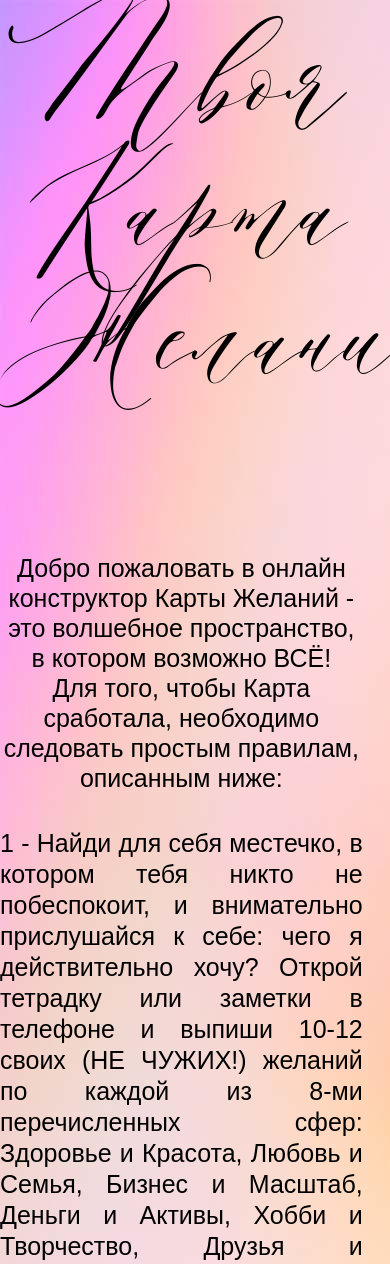
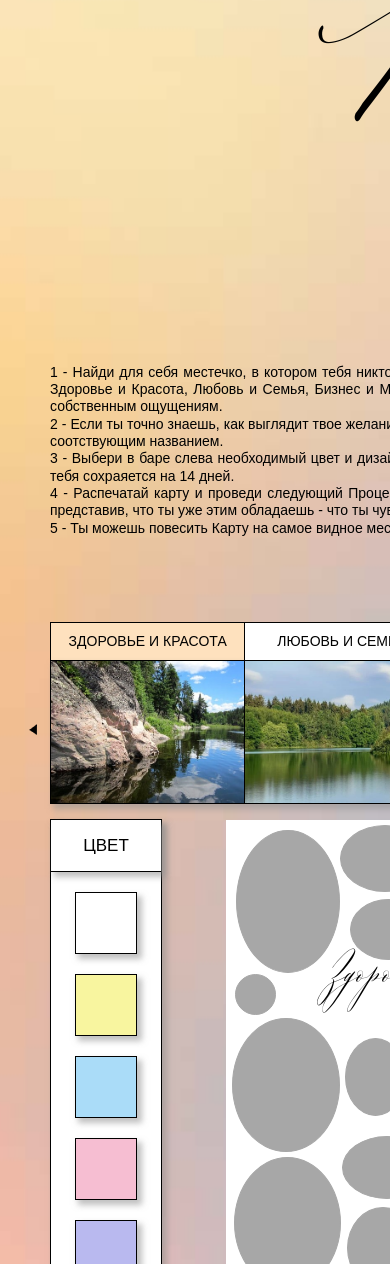
Before and after one commit to drummerrog/wishcard, a PHP site: page / in a window 390 px wide; the page is wider, and only the part inside the window is pictured. Shown: the top 1264 px of that part. Run offline with PHP 8.4, Linux system fonts and the light colour scheme.

Commit message:
fix: убрал смарт. и планшет, сделал резин. вёрстку

```diff
--- a/assets/css/media.css
+++ b/assets/css/media.css
@@ -862,7 +862,7 @@
   }
 }
 
-/* @media (max-width: 768px) and (min-width: 425px) {
+@media (max-width: 768px) and (min-width: 320px) {
   body {
     font-size: 14px;
     line-height: 1.2;
@@ -871,133 +871,135 @@
   }
 
   .container {
-    max-width: 700px;
+    width: 1750px;
     height: auto;
     margin: auto;
-  }
-
-  .info-title {
+    margin-left: 50px;
+    margin-right: 50px;
+  }
+
+  /* .info-title {
     font-size: 80px;
     margin: 30px 0 30px;
-  }
-
-  .info-description {
+  } */
+
+  /* .info-description {
     margin-top: 20px;
-  }
-
-  .tabs {
+  } */
+
+  /* .tabs {
     width: 100%;
     display: block;
     margin-right: 20px;
-  }
-
-  .tab-header {
+  } */
+
+  /* .tab-header {
     width: auto;
     border-right: none;
-  }
-
-  .tab-header__item {
+  } */
+
+  /* .tab-header__item {
     font-size: 12px;
     border-bottom: 1px solid #000;
-  }
-
-  .tab-header__item:before {
+  } */
+
+  /* .tab-header__item:before {
     content: none;
-  }
-
-  .tab-header__item-none {
+  } */
+
+  /* .tab-header__item-none {
     border-bottom: none;
-  }
-
-  .tab-header__item-none.active {
+  } */
+
+  /* .tab-header__item-none.active {
     border-bottom: 1px solid #000;
-  }
-
-  .tab-content {
+  } */
+
+  /* .tab-content {
     position: relative;
     top: 0;
     left: 0;
     border: none;
-  }
-
-  .form-label {
+  } */
+
+  /* .form-label {
     width: 75px !important;
-  }
-
-  .swiper {
+  } */
+
+  /* .swiper {
     border-right: 1px solid #000 !important;
-  }
-
-  .swiper-slide {
+  } */
+
+  /* .swiper-slide {
     width: 182.1px !important;
-  }
-
-  .swiper-button {
+  } */
+
+  /* .swiper-button {
     display: none;
-  }
-
-  .wishcard {
+  } */
+
+  /* .wishcard {
     padding-bottom: 222%;
-  }
-
-  .wishcard-wrapper {
+  } */
+
+  /* .wishcard-wrapper {
     width: 100%;
     max-width: 1215px;
     display: inline-flex;
     flex-direction: column;
-  }
-
-  .sidebar-tabs {
+  } */
+
+  /* .sidebar-tabs {
     max-width: 700px;
     width: 100%;
     height: auto;
     top: 920px;
-  }
-
-  .sidebar-tab {
+  } */
+
+  /* .sidebar-tab {
     height: 90px;
     display: flex;
     flex-direction: row;
     justify-content: space-around;
-  }
-
-  .sidebar-tab__color {
+  } */
+
+  /* .sidebar-tab__color {
     margin: 0;
-  }
-
-  .sidebar-tab__figure {
+  } */
+
+  /* .sidebar-tab__figure {
     margin-top: 0;
-  }
-
-  .figure {
+  } */
+
+  /* .figure {
     padding-bottom: 10px;
-  }
-
-  .oval-top {
+  } */
+
+  /* .oval-top {
     margin-bottom: 20px;
-  }
-
-  .oval-bottom {
+  } */
+
+  /* .oval-bottom {
     margin-bottom: -35px;
-  }
-
-  .sidebar-tab__size {
+  } */
+
+  /* .sidebar-tab__size {
     margin: 10px 0;
     width: 102px;
     height: 59px;
-  }
-
-  .sidebar-tabs_size {
+  } */
+
+  /* .sidebar-tabs_size {
     top: 920px;
     left: 0;
-  }
-
-  .sidebar-tabs__title {
+  } */
+
+  /* .sidebar-tabs__title {
     height: 35px;
     line-height: 2;
-  }
-
-  .sidebar-button {
+  } */
+
+  /* .sidebar-button {
     max-width: 660px;
     width: 90%;
     height: 126px;
@@ -1005,45 +1007,45 @@
     top: 920px;
     left: 0;
     padding: 0 20px 0 20px;
-  }
-
-  .download {
+  } */
+
+  /* .download {
     width: 100%;
     height: 60px;
     top: 1100px;
-  }
-
-  .button {
+  } */
+
+  /* .button {
     font-size: 36px;
     transform: rotate(90deg);
     position: absolute;
     top: -60px;
-  }
-
-  .sidebar-tabs__content {
+  } */
+
+  /* .sidebar-tabs__content {
     left: 0;
-  }
-
-  .sidebar-tabs__content.active {
+  } */
+
+  /* .sidebar-tabs__content.active {
     max-width: 700px;
     width: 100%;
     top: -1046px;
-  }
-
-  #ovalSmall {
+  } */
+
+  /* #ovalSmall {
     top: -1193px;
-  }
-
-  .card {
+  } */
+
+  /* .card {
     height: auto;
     display: grid;
     flex-direction: column;
     -webkit-overflow-scrolling: touch;
     overflow-x: auto;
     padding: 5px 10px;
-  }
-
-  #cw1 {
+  } */
+
+  /* #cw1 {
     grid-template-rows: 71px 70px 57px 91px 85px;
   }
 
@@ -1093,17 +1095,17 @@
     grid-column: 3 !important;
     grid-template-rows: 78px 40px 70px 71px;
     margin-left: -127px;
-  }
-
-  #ovalBig {
+  } */
+
+  /* #ovalBig {
     top: -1193px;
-  }
-
-  #quadrateSmall {
+  } */
+
+  /* #quadrateSmall {
     top: -1193px;
-  }
-
-  #cw11 {
+  } */
+
+  /* #cw11 {
     grid-template-rows: 121px 80px 95px;
   }
 
@@ -1155,21 +1157,21 @@
     grid-column: 3 !important;
     grid-template-rows: 85px 88px 120px;
     margin-left: -102px;
-  }
-
-  #quadrateBig {
+  } */
+
+  /* #quadrateBig {
     top: -1193px;
-  }
-
-  #cw20 {
+  } */
+
+  /* #cw20 {
     width: 1400px;
     display: grid;
     justify-content: space-between;
     align-content: space-between;
     grid-template-columns: 99px 136px 129px 177px 120px 131px 59px 203px;
     grid-template-rows: 141px 44px 59px 80px 126px 50px 75px 107px;
-  }
-} */
+  } */
+}
 
 /* @media (max-width: 424px) and (min-width: 375px) {
   body {
```
